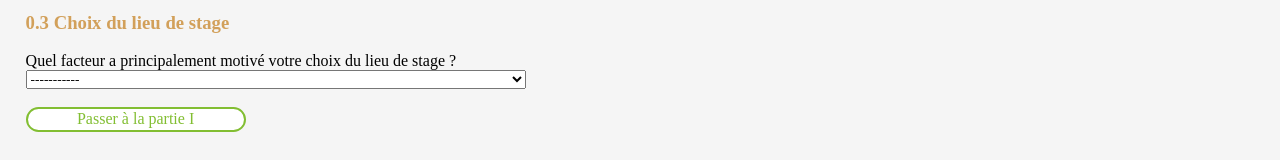
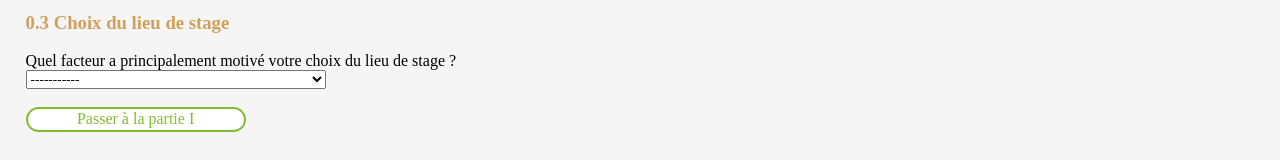
Before and after one commit to Antoinefdt/BiCaStRe, a plain HTML site: page formulaire_p0.html in a window 1280 px wide. Shown: the part 842-1002 px from the top of the page. Drawn offline with Linux system fonts and the light colour scheme; a web font is replaced by a local one.

Commit message:
Twenty third commit

```diff
--- a/formulaire_p0.html
+++ b/formulaire_p0.html
@@ -68,7 +68,7 @@
 
             <h3>0.3 Choix du lieu de stage</h3><br><br>
             <label for="motiv"> Quel facteur a principalement motivé votre choix du lieu de stage ?</label></br>
-            <select name="motiv" id="motiv" required>
+            <select name="motiv" id="motiv" style="max-width: 300px;" required>
                 <option value="">-----------</option>
                 <option value="pays">Culture : Le désir de se rendre dans le pays concerné.</option>
                 <option value="sujet">Sujet : La présence d'un laboratoire traitant du sujet vous intéressant.</option>
```
